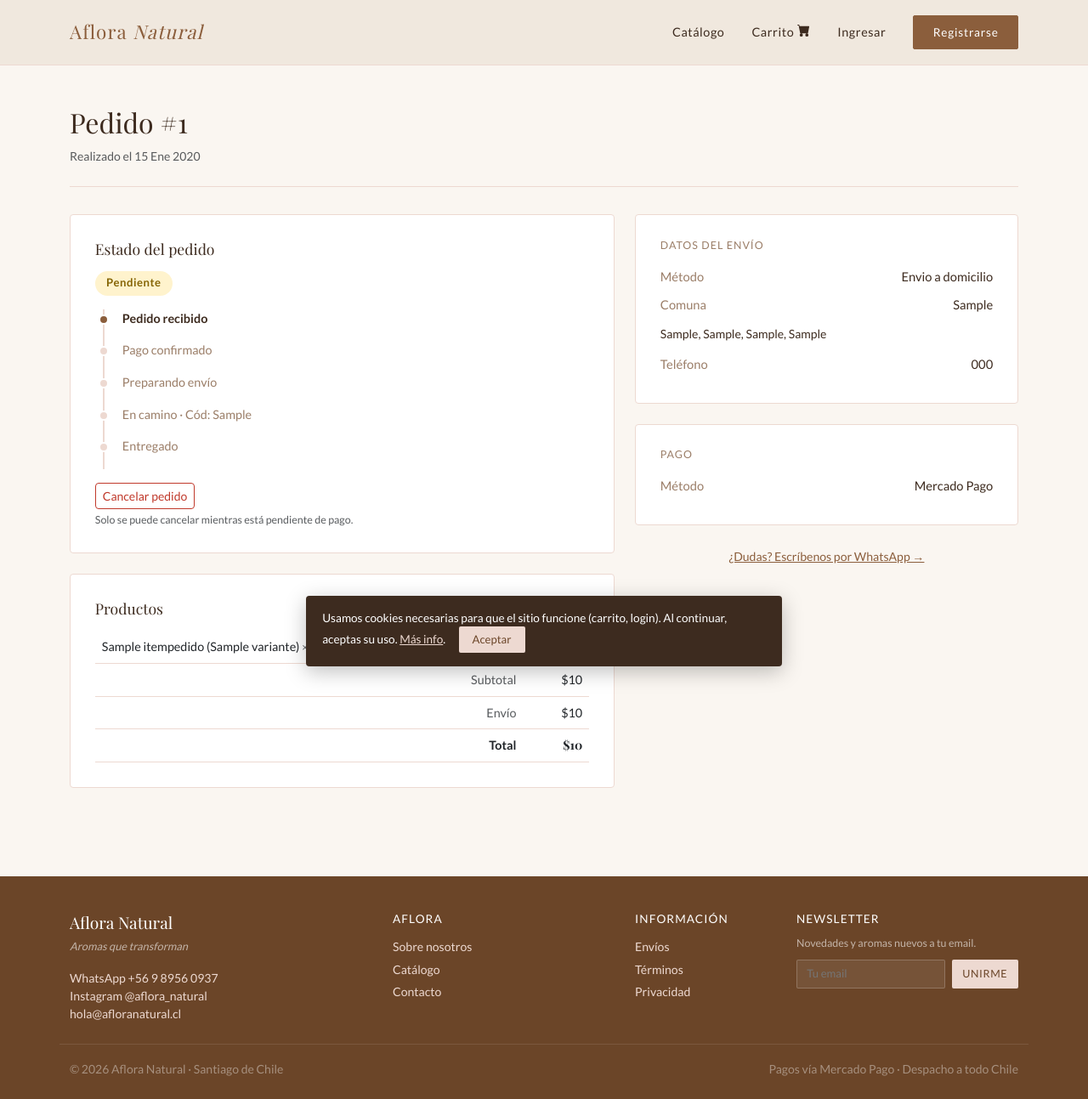
After one commit to 88obice/Aflora_Natural, a Django app: a page that uses templates/pedidos/track_pedido.html in a window 1280 px wide. The commit adds this page. Shown: the whole page at 85% size. Run offline with Django 5.2, Linux system fonts and the light colour scheme; tables that the repository leaves empty hold one stand-in row (values such as "Sample post"); some web fonts are replaced.

Commit message:
Tracking publico por token (defensa IDOR): URL /pedidos/track/<token>/ publica pero impredecible; detalle por ID privado; emails con token; cancelacion por token para invitados

```diff
--- a/aflora_natural/settings.py
+++ b/aflora_natural/settings.py
@@ -172,6 +172,11 @@ EMAIL_HOST_USER     = os.getenv('EMAIL_HOST_USER')
 EMAIL_HOST_PASSWORD = os.getenv('EMAIL_HOST_PASSWORD')
 DEFAULT_FROM_EMAIL  = os.getenv('EMAIL_HOST_USER')
 
+# URL base del sitio (usada para links en emails — no se puede construir con
+# request.build_absolute_uri porque los emails los manda el management command
+# o el signal sin request disponible). En produccion: https://tudominio.cl
+BASE_URL = os.getenv('BASE_URL', 'http://localhost:8000').strip()
+
 # Admins que reciben notificaciones de errores (Django los manda en produccion
 # cuando DEBUG=False) y nuevos pedidos (pedidos/views.py:_notificar_admin_nuevo_pedido).
 # Si ADMIN_EMAIL no esta definido, mail_admins hace fallback a DEFAULT_FROM_EMAIL.
--- a/pedidos/urls.py
+++ b/pedidos/urls.py
@@ -9,6 +9,10 @@ urlpatterns = [
     path('<int:pk>/', views.detalle_pedido, name='detalle_pedido'),
     path('<int:pk>/transferencia/', views.pago_transferencia, name='pago_transferencia'),
     path('<int:pk>/comprobante/', views.subir_comprobante, name='subir_comprobante'),
+    path('<int:pk>/cancelar/', views.cancelar_pedido, name='cancelar_pedido'),
+    # URL publica por token (defensa IDOR) — esta es la que va en los emails
+    path('track/<str:token>/', views.track_pedido, name='track_pedido'),
+    path('track/<str:token>/cancelar/', views.cancelar_pedido_por_token, name='cancelar_pedido_por_token'),
     path('pago/exitoso/', views.pago_exitoso, name='pago_exitoso'),
     path('pago/fallido/', views.pago_fallido, name='pago_fallido'),
     path('pago/pendiente/', views.pago_pendiente, name='pago_pendiente'),
--- a/pedidos/views.py
+++ b/pedidos/views.py
@@ -33,6 +33,9 @@ def _enviar_confirmacion_cliente(pedido):
         for it in pedido.items.all()
     )
     direccion = pedido.direccion_formateada()
+    base_url = getattr(settings, 'BASE_URL', '').rstrip('/')
+    link_tracking = '{}/pedidos/track/{}/'.format(base_url, pedido.token_publico) if pedido.token_publico else ''
+
     mensaje = """Hola {nombre},
 
 Tu pedido #{pid} fue confirmado.
@@ -45,6 +48,8 @@ Total:    ${tot:,}
 
 Entrega: {dir}
 Telefono: {tel}
+
+Ver estado de tu pedido: {link}
 
 Nos contactamos contigo pronto para coordinar.
 Si tienes dudas: WhatsApp +56 9 8956 0937
@@ -59,6 +64,7 @@ Si tienes dudas: WhatsApp +56 9 8956 0937
         tot=int(pedido.total),
         dir=direccion,
         tel=pedido.telefono,
+        link=link_tracking,
     ).replace(',', '.')
 
     try:
@@ -356,6 +362,14 @@ def crear_pedido(request):
         logger.info('Pedido #%s creado (subtotal=%s envio=%s total=%s metodo_pago=%s)',
                     pedido.pk, subtotal, costo_envio, total, metodo_pago)
 
+        # Si es invitado, guardar el pedido en la sesion para que pueda
+        # verlo durante esta sesion del navegador sin login.
+        if not request.user.is_authenticated:
+            pedidos_invitado = request.session.get('pedidos_invitado', [])
+            if pedido.pk not in pedidos_invitado:
+                pedidos_invitado.append(pedido.pk)
+                request.session['pedidos_invitado'] = pedidos_invitado
+
         # Transferencia: redirigir a pantalla con datos bancarios e instrucciones
         if metodo_pago == 'transferencia':
             _notificar_admin_transferencia_pendiente(pedido)
@@ -399,11 +413,43 @@ def historial_pedidos(request):
 
 
 def detalle_pedido(request, pk):
+    """
+    URL privada por ID secuencial. Solo dueno logueado o staff.
+    Los invitados deben usar /pedidos/track/<token>/ — esa URL es publica
+    pero impredecible (defensa contra IDOR).
+
+    Excepcion practica: si el invitado acaba de crear el pedido en ESTA
+    sesion del navegador, le permitimos ver via ID directo (lo guardamos
+    en session['pedidos_invitado']). Si pierde la cookie, recupera acceso
+    por el link del email (que lleva al tracking publico por token).
+    """
     pedido = get_object_or_404(Pedido.objects.prefetch_related('items__producto', 'items__variante'), pk=pk)
-    # Solo dueno o staff (los invitados pueden ver via link directo solo si tienen el ID)
-    if request.user.is_authenticated and pedido.usuario and pedido.usuario != request.user and not request.user.is_staff:
+    if request.user.is_authenticated:
+        if pedido.usuario == request.user or request.user.is_staff:
+            return render(request, 'pedidos/detalle_pedido.html', {'pedido': pedido})
+        # Logueado pero no es su pedido ni es staff
         return redirect('catalogo:inicio')
-    return render(request, 'pedidos/detalle_pedido.html', {'pedido': pedido})
+    # Anonimo: solo dejar pasar si lo creo en esta sesion
+    pedidos_invitado = request.session.get('pedidos_invitado', [])
+    if pedido.pk in pedidos_invitado and pedido.usuario is None:
+        return render(request, 'pedidos/detalle_pedido.html', {'pedido': pedido})
+    # Sin sesion valida: redirigir al tracking por token (si lo tiene)
+    if pedido.token_publico:
+        return redirect('pedidos:track_pedido', token=pedido.token_publico)
+    return redirect('catalogo:inicio')
+
+
+def track_pedido(request, token):
+    """
+    URL publica del pedido, accesible por token impredecible.
+    Esta es la URL que va en TODOS los emails al cliente.
+    Sin login. Solo lectura — para cancelar tambien hay que tener el token.
+    """
+    pedido = get_object_or_404(
+        Pedido.objects.prefetch_related('items__producto', 'items__variante'),
+        token_publico=token,
+    )
+    return render(request, 'pedidos/track_pedido.html', {'pedido': pedido})
 
 
 def pago_transferencia(request, pk):
@@ -418,6 +464,56 @@ def pago_transferencia(request, pk):
     return render(request, 'pedidos/pago_transferencia.html', {
         'pedido': pedido,
     })
+
+
+@require_POST
+def cancelar_pedido(request, pk):
+    """
+    Cancelacion via ID (usuario logueado dueno, o invitado con sesion).
+    Para invitados sin sesion (ej. desde email en otro dispositivo),
+    usar /pedidos/track/<token>/cancelar/ que valida con el token.
+    """
+    pedido = get_object_or_404(Pedido, pk=pk)
+    autorizado = False
+    if request.user.is_authenticated and pedido.usuario == request.user:
+        autorizado = True
+    elif pedido.usuario is None and pedido.pk in request.session.get('pedidos_invitado', []):
+        autorizado = True
+    if not autorizado:
+        messages.error(request, 'No tienes permiso para cancelar este pedido.')
+        return redirect('catalogo:inicio')
+    return _aplicar_cancelacion(request, pedido)
+
+
+@require_POST
+def cancelar_pedido_por_token(request, token):
+    """
+    Cancelacion publica via token (el link del email del invitado).
+    Sin login, pero requiere conocer el token impredecible.
+    """
+    pedido = get_object_or_404(Pedido, token_publico=token)
+    return _aplicar_cancelacion(request, pedido)
+
+
+def _aplicar_cancelacion(request, pedido):
+    if pedido.estado != 'pendiente':
+        messages.warning(
+            request,
+            'Solo puedes cancelar pedidos pendientes de pago. Este está "{}". '
+            'Para cualquier cambio, contáctanos por WhatsApp.'.format(pedido.get_estado_display())
+        )
+        # Redirigir a donde corresponda
+        if request.user.is_authenticated and pedido.usuario == request.user:
+            return redirect('pedidos:detalle_pedido', pk=pedido.pk)
+        return redirect('pedidos:track_pedido', token=pedido.token_publico)
+    pedido.estado = 'cancelado'
+    pedido.save(update_fields=['estado', 'actualizado'])
+    quien = request.user.username if request.user.is_authenticated else 'invitado'
+    logger.info('Pedido #%s cancelado por %s', pedido.pk, quien)
+    messages.success(request, 'Pedido #{} cancelado.'.format(pedido.pk))
+    if request.user.is_authenticated:
+        return redirect('usuarios:perfil')
+    return redirect('pedidos:track_pedido', token=pedido.token_publico)
 
 
 @require_POST
--- /dev/null
+++ b/templates/pedidos/track_pedido.html
@@ -0,0 +1,125 @@
+{% extends 'base.html' %}
+{% load aflora_filters %}
+
+{% block title %}Pedido #{{ pedido.pk }} — Aflora Natural{% endblock %}
+{% block meta_robots %}noindex, nofollow{% endblock %}
+
+{% block extra_css %}
+<style>
+    .panel { background:#fff; border:1px solid var(--rose-light); border-radius:4px; padding:1.8rem; margin-bottom:1.5rem; }
+    .panel h4 { font-size:1.1rem; margin-bottom:1rem; }
+    .panel h6 { font-size:0.78rem; letter-spacing:0.08em; text-transform:uppercase; color:var(--text-muted); font-weight:400; margin-bottom:0.7rem; }
+    .info-row { display:flex; justify-content:space-between; padding:0.35rem 0; font-size:0.92rem; }
+    .info-row .label { color:var(--text-muted); }
+
+    .estado-badge {
+        display:inline-block; padding:0.35em 1em; border-radius:20px;
+        font-size:0.82rem; letter-spacing:0.04em; font-weight:600;
+    }
+    .estado-pendiente   { background:#fff3cd; color:#856404; }
+    .estado-confirmado  { background:#d1ecf1; color:#0c5460; }
+    .estado-preparando  { background:#fcefdc; color:#856404; }
+    .estado-enviado     { background:#cce5ff; color:#004085; }
+    .estado-entregado   { background:#d4edda; color:#155724; }
+    .estado-cancelado   { background:#f8d7da; color:#721c24; }
+
+    .items-table td { border-color:var(--rose-light); font-size:0.9rem; }
+
+    .timeline { list-style:none; padding:0; margin:0; position:relative; }
+    .timeline::before { content:''; position:absolute; left:9px; top:0; bottom:0; width:2px; background:var(--rose-light); }
+    .timeline li { position:relative; padding:0 0 1rem 2rem; font-size:0.9rem; color:var(--text-muted); }
+    .timeline li::before {
+        content:''; position:absolute; left:4px; top:6px; width:12px; height:12px;
+        border-radius:50%; background:var(--rose-light); border:2px solid #fff;
+    }
+    .timeline li.activo { color:var(--text); font-weight:600; }
+    .timeline li.activo::before { background:var(--terracotta); }
+</style>
+{% endblock %}
+
+{% block content %}
+<div class="page-header" style="padding:1.5rem 0; border-bottom:1px solid var(--rose-light); margin-bottom:2rem;">
+    <h2>Pedido #{{ pedido.pk }}</h2>
+    <small class="text-muted">Realizado el {{ pedido.creado|date:"d M Y" }}</small>
+</div>
+
+<div class="row">
+    <div class="col-lg-7">
+        <div class="panel">
+            <h4>Estado del pedido</h4>
+            <div class="mb-3">
+                <span class="estado-badge estado-{{ pedido.estado }}">{{ pedido.get_estado_display }}</span>
+            </div>
+            <ul class="timeline">
+                <li class="{% if pedido.estado != 'pendiente' and pedido.estado != 'cancelado' %}activo{% elif pedido.estado == 'pendiente' %}activo{% endif %}">Pedido recibido</li>
+                {% if pedido.estado != 'cancelado' %}
+                <li class="{% if pedido.estado == 'confirmado' or pedido.estado == 'preparando' or pedido.estado == 'enviado' or pedido.estado == 'entregado' %}activo{% endif %}">Pago confirmado</li>
+                <li class="{% if pedido.estado == 'preparando' or pedido.estado == 'enviado' or pedido.estado == 'entregado' %}activo{% endif %}">Preparando envío</li>
+                <li class="{% if pedido.estado == 'enviado' or pedido.estado == 'entregado' %}activo{% endif %}">En camino{% if pedido.codigo_seguimiento %} · Cód: {{ pedido.codigo_seguimiento }}{% endif %}</li>
+                <li class="{% if pedido.estado == 'entregado' %}activo{% endif %}">Entregado</li>
+                {% else %}
+                <li class="activo" style="color:#721c24;">Cancelado</li>
+                {% endif %}
+            </ul>
+
+            {% if pedido.estado == 'pendiente' and pedido.metodo_pago == 'transferencia' %}
+            <a href="{% url 'pedidos:pago_transferencia' pedido.pk %}" class="btn btn-primary btn-sm mt-3">
+                Ver datos para transferir
+            </a>
+            {% endif %}
+
+            {% if pedido.estado == 'pendiente' %}
+            <form method="post" action="{% url 'pedidos:cancelar_pedido_por_token' pedido.token_publico %}"
+                  onsubmit="return confirm('¿Cancelar el pedido #{{ pedido.pk }}? Esta acción no se puede deshacer.');"
+                  class="mt-3">
+                {% csrf_token %}
+                <button type="submit" class="btn btn-sm" style="border:1px solid #c0392b; color:#c0392b; background:transparent;">
+                    Cancelar pedido
+                </button>
+            </form>
+            <small class="text-muted d-block mt-1" style="font-size:0.78rem;">
+                Solo se puede cancelar mientras está pendiente de pago.
+            </small>
+            {% endif %}
+        </div>
+
+        <div class="panel">
+            <h4>Productos</h4>
+            <table class="table items-table mb-0">
+                {% for item in pedido.items.all %}
+                <tr>
+                    <td>{{ item.nombre_mostrar }} <small class="text-muted">×{{ item.cantidad }}</small></td>
+                    <td class="text-end">{{ item.subtotal|clp }}</td>
+                </tr>
+                {% endfor %}
+                <tr><td class="text-end text-muted">Subtotal</td><td class="text-end">{{ pedido.subtotal|clp }}</td></tr>
+                <tr><td class="text-end text-muted">Envío</td><td class="text-end">{% if pedido.costo_envio %}{{ pedido.costo_envio|clp }}{% else %}Gratis{% endif %}</td></tr>
+                <tr><td class="text-end"><strong>Total</strong></td><td class="text-end precio"><strong>{{ pedido.total|clp }}</strong></td></tr>
+            </table>
+        </div>
+    </div>
+
+    <div class="col-lg-5">
+        <div class="panel">
+            <h6>Datos del envío</h6>
+            <div class="info-row"><span class="label">Método</span><span>{{ pedido.get_metodo_envio_display }}</span></div>
+            {% if pedido.metodo_envio == 'envio_domicilio' %}
+                <div class="info-row"><span class="label">Comuna</span><span>{{ pedido.comuna }}</span></div>
+                <div class="mt-2 small">{{ pedido.direccion_formateada }}</div>
+            {% endif %}
+            <div class="info-row mt-2"><span class="label">Teléfono</span><span>{{ pedido.telefono }}</span></div>
+        </div>
+
+        <div class="panel">
+            <h6>Pago</h6>
+            <div class="info-row"><span class="label">Método</span><span>{{ pedido.get_metodo_pago_display }}</span></div>
+        </div>
+
+        <div class="text-center mt-3">
+            <a href="https://wa.me/56989560937?text=Hola,%20tengo%20una%20duda%20del%20pedido%20%23{{ pedido.pk }}" target="_blank" style="color:var(--terracotta); font-size:0.88rem;">
+                ¿Dudas? Escríbenos por WhatsApp →
+            </a>
+        </div>
+    </div>
+</div>
+{% endblock %}
```
Also changed, not shown: gestion/views.py (+7 -0 lines), pedidos/models.py (+19 -0 lines), pedidos/tests.py (+109 -0 lines), templates/pedidos/detalle_pedido.html (+20 -0 lines), templates/usuarios/perfil.html (+15 -3 lines), pedidos/migrations/0004_pedido_token_publico.py (added), 1 other file.
